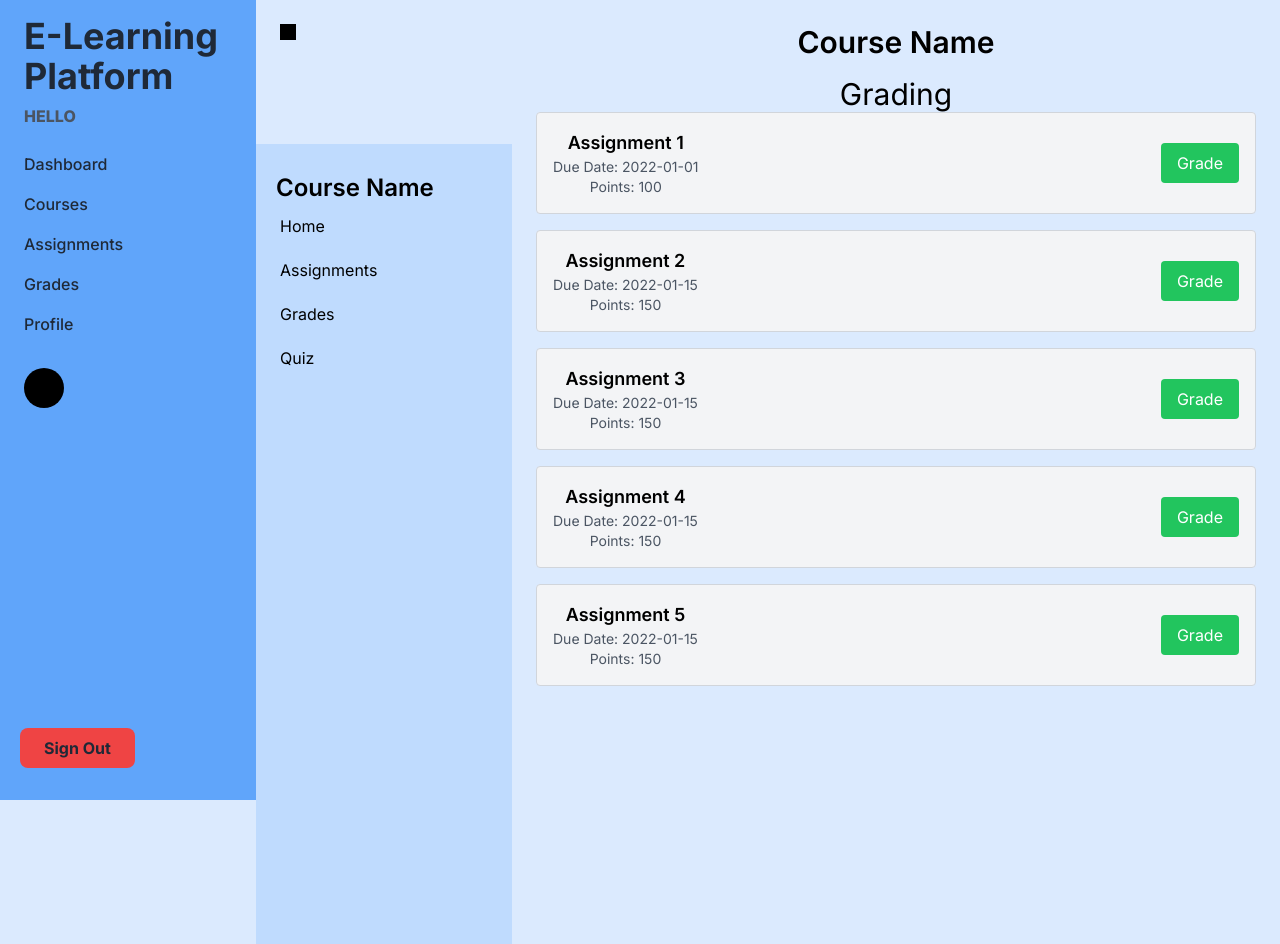
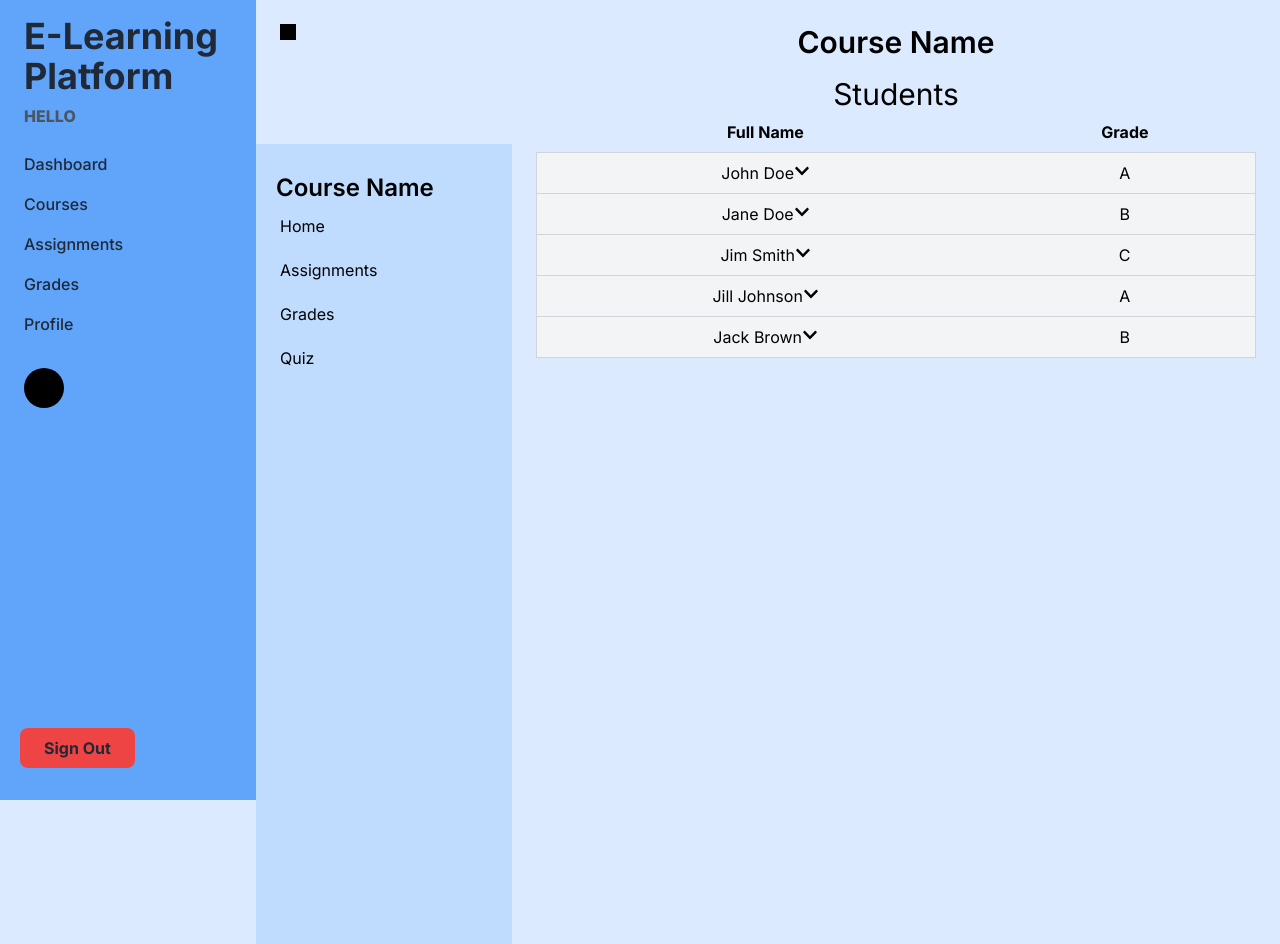
Before and after one commit to OM200401/Discord-Mods, a Next.js app: page /COSC310/grades in a window 1280 px wide. Built offline with nearby package versions, Linux system fonts and the light colour scheme.

Commit message:
grades page created

```diff
--- a/app/[courseCode]/grades/page.jsx
+++ b/app/[courseCode]/grades/page.jsx
@@ -1,19 +1,32 @@
 'use client';
+import { useState } from 'react';
 import CourseNavBar from '../../components/CourseNavBar';
 import Sidebar from '../../components/Sidebar';
-
+import { FaChevronDown } from 'react-icons/fa';
 
 export default function Assignments() {
 
-    // Demo assignments array to display some assignments but will later have data
+    // Demo students array to display some students but will later have data
     // displayed from the database
-    const assignments = [
-        { title: 'Assignment 1', dueDate: '2022-01-01', points: 100 },
-        { title: 'Assignment 2', dueDate: '2022-01-15', points: 150 },
-        { title: 'Assignment 3', dueDate: '2022-01-15', points: 150 },
-        { title: 'Assignment 4', dueDate: '2022-01-15', points: 150 },
-        { title: 'Assignment 5', dueDate: '2022-01-15', points: 150 },
-    ];
+    const [students, setStudents] = useState([
+        { firstName: 'John', lastName: 'Doe', grade: 'A', assignments: [{ name: 'Assignment 1', grade: 90 }, { name: 'Assignment 2', grade: 85 }] },
+        { firstName: 'Jane', lastName: 'Doe', grade: 'B', assignments: [{ name: 'Assignment 1', grade: 80 }, { name: 'Assignment 2', grade: 75 }] },
+        { firstName: 'Jim', lastName: 'Smith', grade: 'C', assignments: [{ name: 'Assignment 1', grade: 70 }, { name: 'Assignment 2', grade: 65 }] },
+        { firstName: 'Jill', lastName: 'Johnson', grade: 'A', assignments: [{ name: 'Assignment 1', grade: 95 }, { name: 'Assignment 2', grade: 90 }] },
+        { firstName: 'Jack', lastName: 'Brown', grade: 'B', assignments: [{ name: 'Assignment 1', grade: 85 }, { name: 'Assignment 2', grade: 80 }] },
+    ]);
+
+    const toggleAssignments = index => {
+        const newStudents = [...students];
+        newStudents[index].showAssignments = !newStudents[index].showAssignments;
+        setStudents(newStudents);
+    };
+
+    const updateGrade = (studentIndex, assignmentIndex, newGrade) => {
+        const newStudents = [...students];
+        newStudents[studentIndex].assignments[assignmentIndex].grade = newGrade;
+        setStudents(newStudents);
+    };
 
     return (
         <div className="flex flex-col md:flex-row bg-blue-100">
@@ -23,18 +36,37 @@ export default function Assignments() {
             </div>
             <div className="p-6 text-center w-full">
                 <h1 className="text-3xl text-black font-semibold mb-4" data-testid="course-heading">Course Name</h1>
-                <h2 className="text-3xl text-black font mt-4" data-testid="assignments-heading">Grading</h2>
+                <h2 className="text-3xl text-black font mt-4" data-testid="assignments-heading">Students</h2>
                 <div className="overflow-x-auto">
-                    {assignments.map((assignment, index) => (
-                        <div key={index} className="flex items-center justify-between bg-gray-100 mb-4 p-4 rounded border border-gray-300">
-                            <div>
-                                <h3 className="text-lg font-semibold text-black">{assignment.title}</h3>
-                                <p className="text-sm text-gray-600">Due Date: {assignment.dueDate}</p>
-                                <p className="text-sm text-gray-600">Points: {assignment.points}</p>
-                            </div>
-                            <button className="px-4 py-2 bg-green-500 text-white rounded hover:bg-green-600">Grade</button>
-                        </div>
-                    ))}
+                    <table className="table-auto w-full text-black">
+                        <thead>
+                            <tr>
+                                <th className="px-4 py-2">Full Name</th>
+                                <th className="px-4 py-2">Grade</th>
+                            </tr>
+                        </thead>
+                        <tbody>
+                            {students.map((student, index) => (
+                                <tr key={index} className="bg-gray-100 mb-4 p-4 rounded border border-gray-300">
+                                    <td className="px-4 py-2">
+                                        {student.firstName + " " + student.lastName}
+                                        <button onClick={() => toggleAssignments(index)}>
+                                            <FaChevronDown />
+                                        </button>
+                                        <div style={{ display: student.showAssignments ? 'block':'none'}}>
+                                            {student.assignments.map((assignment, index) => (
+                                                <div key={index}>
+                                                    <p>{assignment.name}: {assignment.grade}</p>
+                                                    <input type="number" min="0" max="100" defaultValue={assignment.grade} onChange={(e) => updateGrade(index, assignmentIndex, e.target.value)} />
+                                                </div>
+                                            ))}
+                                        </div>
+                                    </td>
+                                    <td className="px-4 py-2">{student.grade}</td>
+                                </tr>
+                            ))}
+                        </tbody>
+                    </table>
                 </div>
             </div>
         </div>
```
Also changed, not shown: package.json (+3 -4 lines), 1 other file (tests, documents, lock files or other folders).
